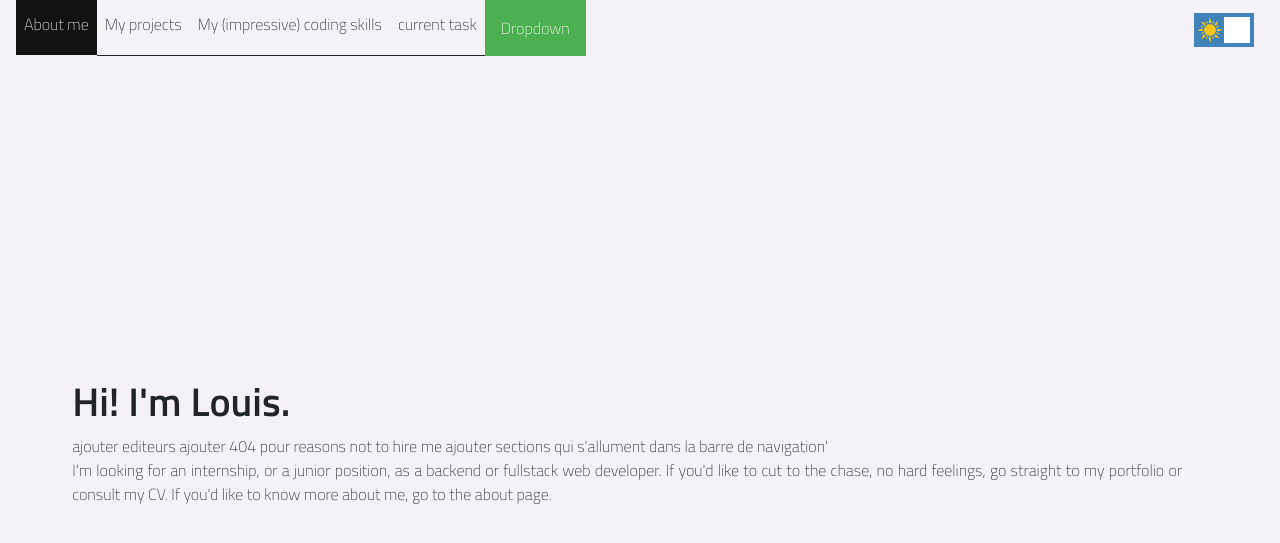
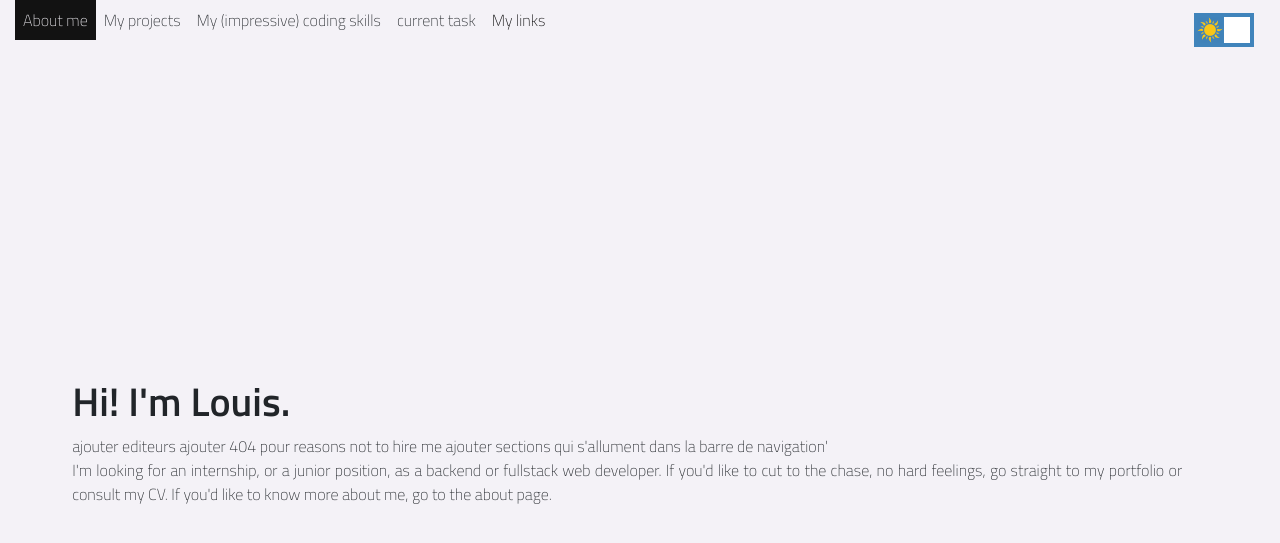
Before and after one commit to louisaude/portfoliolouis, a Jekyll site: the page built from index.html, in a window 1280 px wide and 900 px high. Shown: the top 543 px of the window. Built offline with Jekyll 4.4.1, drawn with Linux system fonts in a browser that asks for light colours; some web fonts are replaced.

Commit message:
styling changes

```diff
--- a/_includes/navbar.html
+++ b/_includes/navbar.html
@@ -4,11 +4,11 @@
     <a class="button-navbar {{item.name}}" href="{{item.link}}">{{item.name}} </a>
   {% endfor %}
   <div class="dropdown">
-    <button class="dropbtn">Dropdown</button>
+    <button class="dropbtn">My links</button>
     <div class="dropdown-content">
-      <a href="#">My Github</a>
-      <a href="#">MyCV</a>
-      <a href="#">My linkedin</a>
+      <a href="#">Github</a>
+      <a href="#">CV</a>
+      <a href="#">Linkedin</a>
     </div>
   </div>
     <label class="switch">
--- a/assets/css/body.scss
+++ b/assets/css/body.scss
@@ -8,7 +8,7 @@ body {
     opacity: 1;
     background-color: rgb(244, 242, 247);
     .scrolled {
-      background: rgba(18,18,18, 1);
+      background-color: rgba(18,18,18, 1);
       color:  rgb(244, 242, 247);
     }
   }
@@ -33,7 +33,7 @@ body {
     background-color: rgb(18,18,18);
 
     .scrolled {
-      background:rgba(244, 242, 247, 1);
+      background-color:rgba(244, 242, 247, 1);
       color: rgb(18,18,18);
     }
   }
@@ -50,4 +50,5 @@ body {
 
 // * {
 //   border: black solid 3px;
+
 // }
--- a/assets/css/navbar.scss
+++ b/assets/css/navbar.scss
@@ -3,7 +3,19 @@
   position: fixed;
   top: 0;
   max-width: 100%;
-  padding: 0em 0.5em 0.5em 1em;
+  // padding: 0em 0.5em 0.5em 1em;
+
+  .button-navbar {
+    color: inherit;
+    // line-height: 1.4;
+    padding: .5em;
+    text-decoration: none;
+    transition: 0.5s;
+
+    &:hover {
+      background: rgba($black, 1);
+      color: $white;
+   }
   }
 
   .switch {
@@ -11,28 +23,11 @@
     right: 1.6em;
     top:0.8em;
   }
-
-.button-navbar {
-  background: rgba($black, 0);
-  border-bottom: 1px solid;
-  color: inherit;
-  line-height: 1.4;
-  padding: .8em .5em .3em .5em;
-  text-decoration: none;
-  transition: 0.5s;
-
-  &:hover {
-    background: rgba($black, 1);
-    color: $white;
-    // text-decoration: none;
 }
-}
-
 
 
 .dark-mode {
   .button-navbar {
-    background: rgba($black, 0);
 
     &:hover {
       background: rgba($white, 1);
@@ -41,13 +36,10 @@
   }
 }
 
-
 /* Dropdown Button */
 .dropbtn {
-  background-color: #4CAF50;
-  color: white;
-  padding: 16px;
-  font-size: 16px;
+  background-color:rgba(244, 242, 247, 1);
+  padding: .5em;
   border: none;
 }
 
@@ -61,25 +53,31 @@
 .dropdown-content {
   display: none;
   position: absolute;
-  background-color: #f1f1f1;
-  min-width: 160px;
-  box-shadow: 0px 8px 16px 0px rgba(0,0,0,0.2);
+  color:  rgba(244, 242, 247, 1);
+  min-width: fit-content;
+  background-color:rgba(244, 242, 247, 1);
   z-index: 1;
 }
 
 /* Links inside the dropdown */
 .dropdown-content a {
   color: black;
-  padding: 12px 16px;
+  padding: .5em;
   text-decoration: none;
   display: block;
+  width: fit-content;
+  box-sizing: content-box;
 }
 
 /* Change color of dropdown links on hover */
-// .dropdown-content a:hover {background-color: #ddd;}
+.dropdown-content a:hover {background-color:rgba(18,18,18,1);
+  color:  rgba(244, 242, 247, 1);
+};
 
 /* Show the dropdown menu on hover */
 .dropdown:hover .dropdown-content {display: block;}
 
 /* Change the background color of the dropdown button when the dropdown content is shown */
-// .dropdown:hover .dropbtn {background-color: #3e8e41;}
+.dropdown:hover .dropbtn {background-color: rgba(18,18,18,1);
+  color:  rgba(244, 242, 247, 1);
+}
```
Lines whose indentation alone changed are shown as unchanged.
